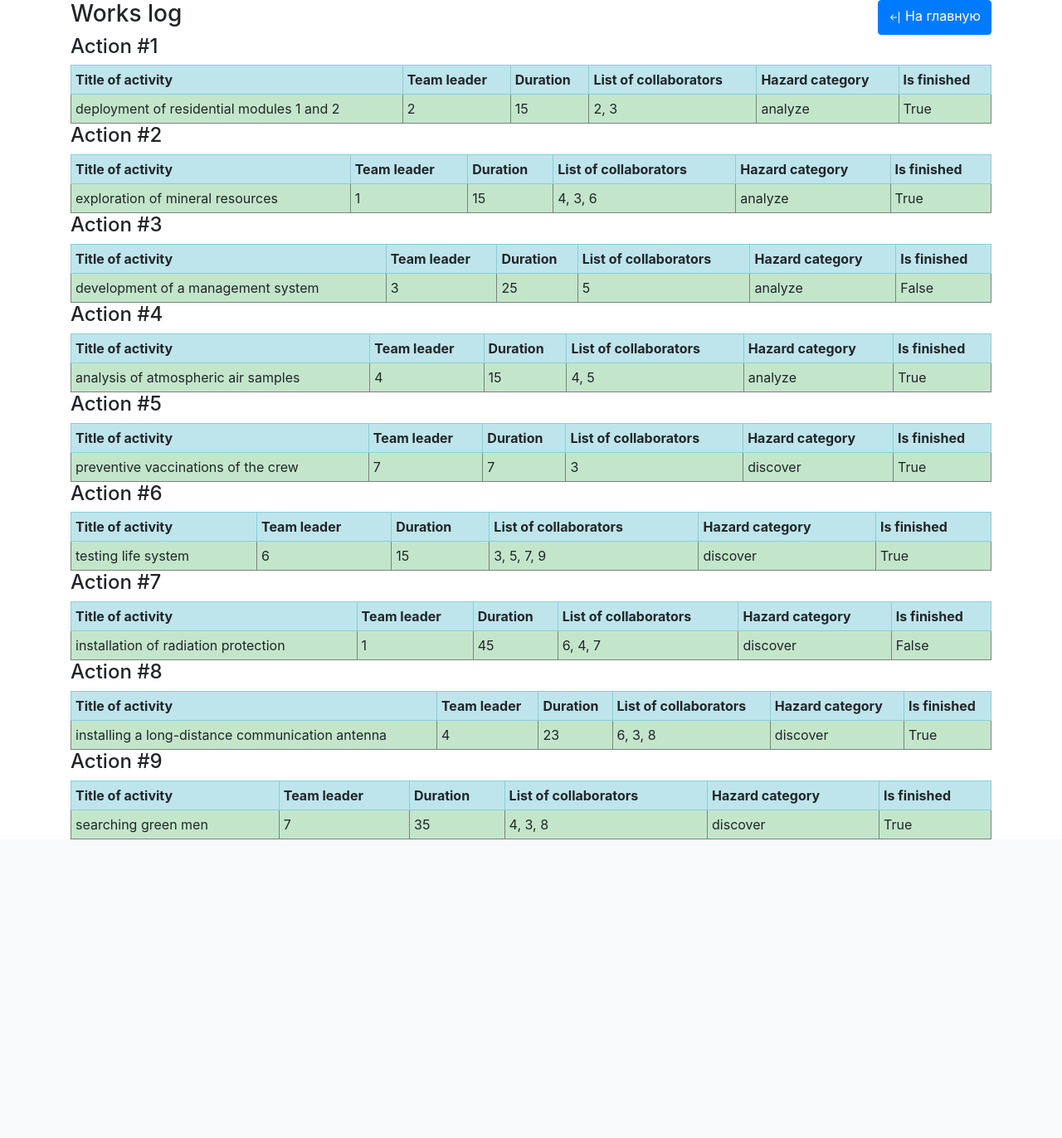
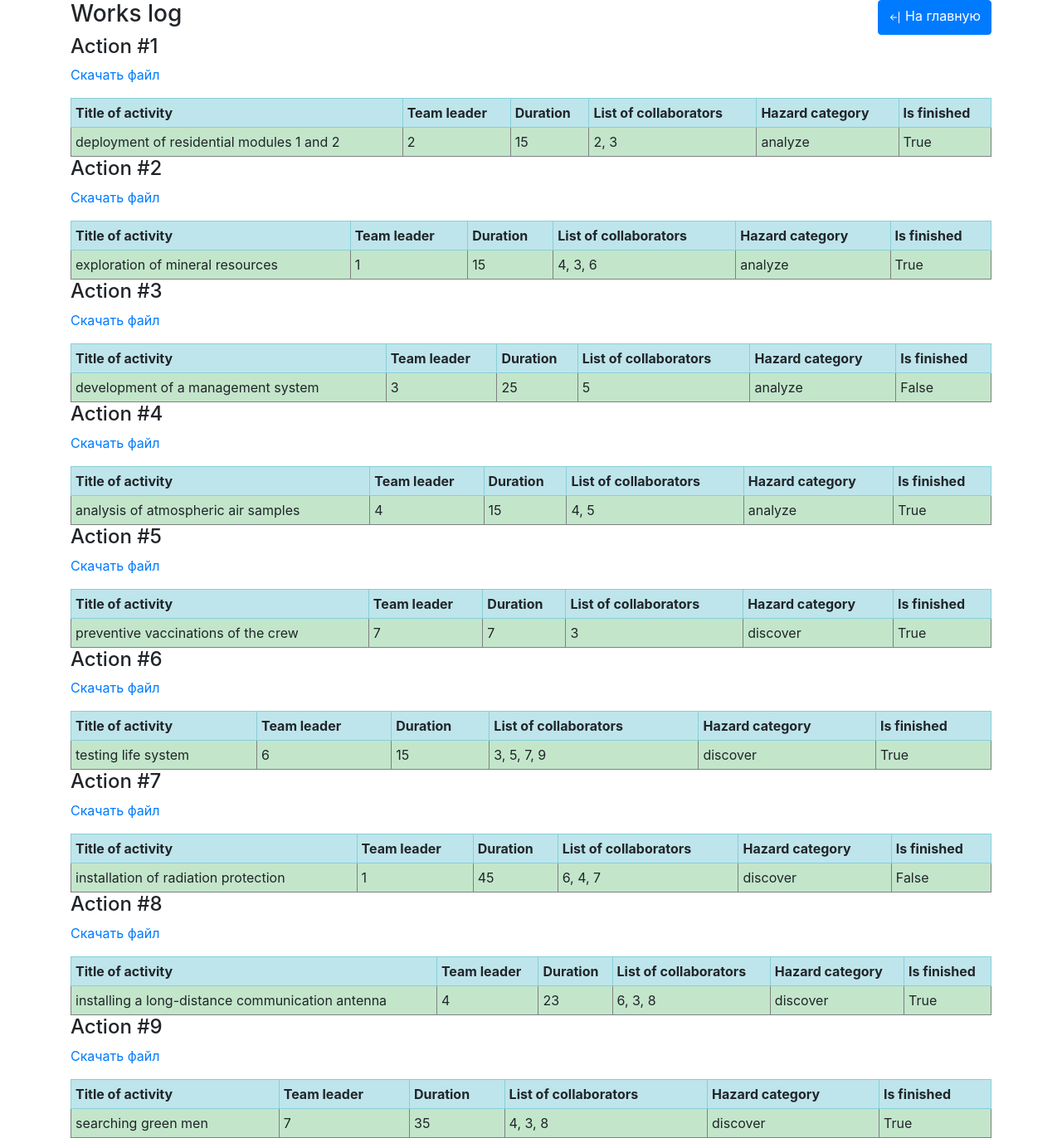
Before and after one commit to Mnedo/Heroku_Secure, a Flask app: page /works_log in a window 1280 px wide. Shown: the part 56-1428 px from the top of the page at 83% size. Before the commit the page ends 1068 px from the top, so only its background shows below. Run offline with Flask 2, Linux system fonts and the light colour scheme; a user stored in the database is signed in; data comes from the database, SQL or seed files in the repository; some libraries are stand-ins or nearby versions.

Commit message:
Db update

```diff
--- a/templates/work_log.html
+++ b/templates/work_log.html
@@ -16,6 +16,7 @@
 </div>
 {% for item in jobs %}
 <h4>Action #{{ loop.index }}</h4>
+<p><a href="db/blogs.db" download>Скачать файл</a>
 <table border="1" width="100%" cellpadding="5">
     <tr class="table-info">
         <th>Title of activity</th>
```
